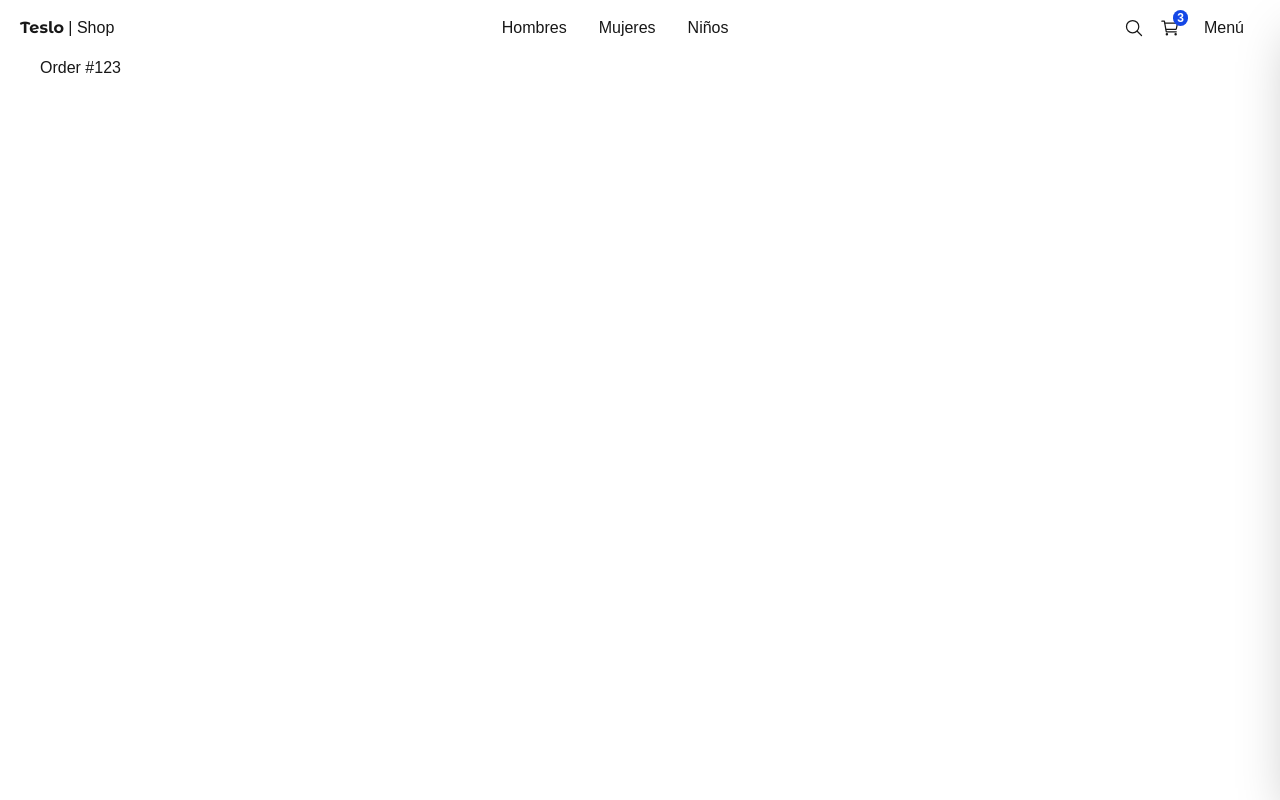
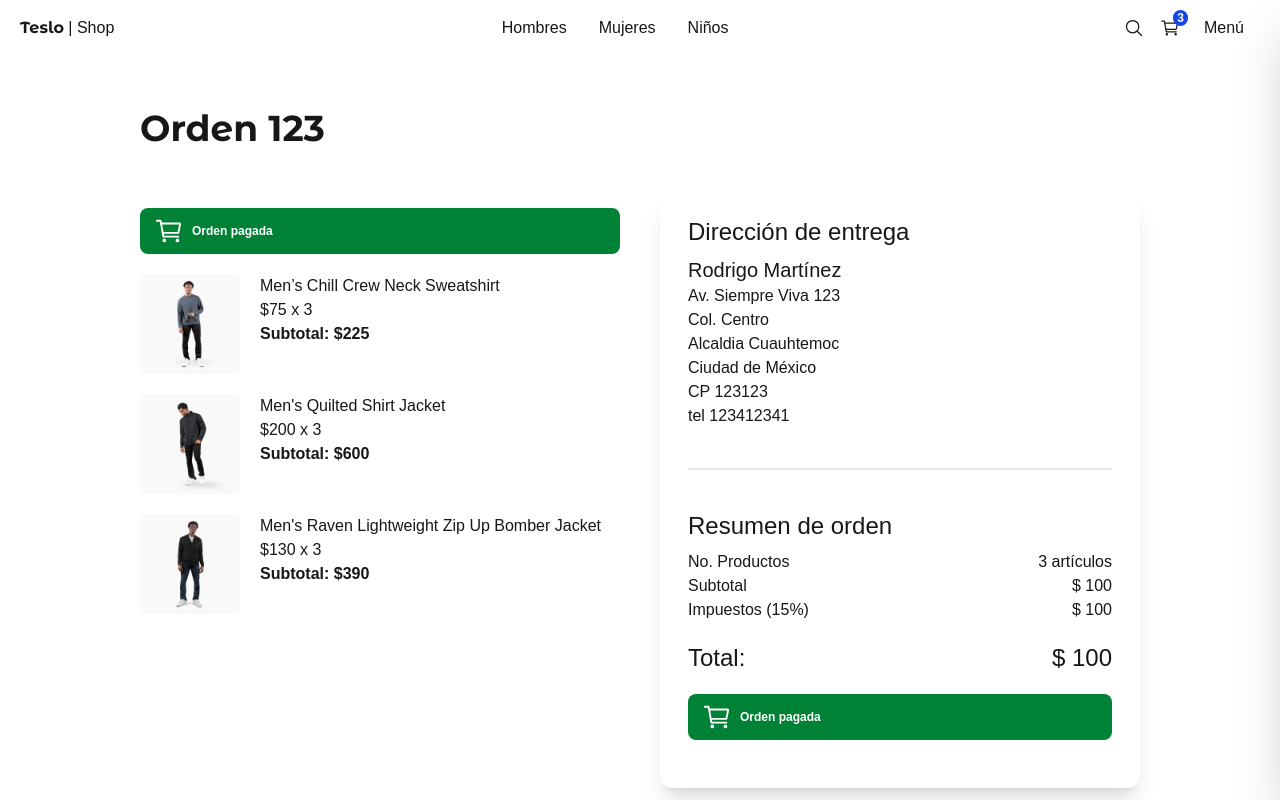
Before and after one commit to DevRodox/Nextjs-ecommerce-platform, a Next.js app: page /orders/123 in a window 1280 px wide. Built offline with nearby package versions, Linux system fonts and the light colour scheme.

Commit message:
ADD order page

```diff
--- a/src/app/(shop)/checkout/page.tsx
+++ b/src/app/(shop)/checkout/page.tsx
@@ -1,8 +1,102 @@
+import Link from 'next/link';
+import { Title } from '@/components';
+import { initialData } from '@/seed/seed';
+import Image from 'next/image';
+
+const productsInCart = [
+  initialData.products[0],
+  initialData.products[1],
+  initialData.products[2],
+];
 
 export default function CheckoutPage() {
   return (
-    <div>
-      <h1>Checkout Page</h1>
+    <div className='flex justify-center intems-center mb-72 px-10 sm:px-10'>
+      <div className='flex flex-col w-250'>
+        <Title title='Verificar Orden' />
+
+        <div className='grid grid-cols-1 sm:grid-cols-2 gap-10'>
+          <div className='flex flex-col mt-5'>
+            <span className='text-xl'>Ajustar elementos</span>
+            <Link href='/cart' className='underline mb-5'>
+              Editar Carrito
+            </Link>
+
+            {/* Items */}
+            {productsInCart.map((product) => (
+              <div key={product.slug} className='flex mb-5'>
+                <Image
+                  src={`/products/${product.images[0]}`}
+                  width={100}
+                  height={100}
+                  style={{
+                    width: '100px',
+                    height: '100px',
+                  }}
+                  alt={product.title}
+                  className='mr-5 rounded'
+                />
+
+                <div>
+                  <p>{product.title}</p>
+                  <p>${product.price} x 3</p>
+                  <p className='font-bold'>Subtotal: ${product.price * 3}</p>
+                </div>
+              </div>
+            ))}
+          </div>
+
+          {/* Checkout - Resumen de orden */}
+
+          <div className='bg-white rounded-xl shadow-xl p-7'>
+            <h2 className='text-2xl mb-2'>Dirección de entrega</h2>
+            <div className='mb-10'>
+              <p className='text-xl'>Rodrigo Martínez</p>
+              <p>Av. Siempre Viva 123</p>
+              <p>Col. Centro</p>
+              <p>Alcaldia Cuauhtemoc</p>
+              <p>Ciudad de México</p>
+              <p>CP 123123</p>
+              <p>tel 123412341</p>
+            </div>
+
+            {/* Divider */}
+
+            <div className='w-full h-0.5 rounded bg-gray-200 mb-10' />
+
+            <h2 className='text-2xl mb-2'>Resumen de orden</h2>
+            <div className='grid grid-cols-2'>
+              <span>No. Productos</span>
+              <span className='text-right'>3 artículos</span>
+
+              <span>Subtotal</span>
+              <span className='text-right'>$ 100</span>
+
+              <span>Impuestos (15%)</span>
+              <span className='text-right'>$ 100</span>
+
+              <span className='text-2xl mt-5'>Total:</span>
+              <span className='mt-5 text-2xl text-right'>$ 100</span>
+            </div>
+
+            <div className='mt-5 mb-2 w-full'>
+              {/* Disclaimer */}
+              <p className='mb-5'>
+                <span className='text-xs'>
+                  Al hacer click en  &quot;Colocar orden&quot;, aceptas nuestros <a href="#" className='underline'>términos y condiciones</a> y <a href="#" className='underline'>política de privacidad.</a>
+                </span>
+              </p>
+
+              <Link
+                className='flex btn-primary justify-center'
+                href='/orders/123'
+              >
+                Colocar Orden
+              </Link>
+            </div>
+          </div>
+        </div>
+      </div>
     </div>
   );
-};
+}
--- a/src/app/(shop)/orders/[id]/page.tsx
+++ b/src/app/(shop)/orders/[id]/page.tsx
@@ -1,8 +1,125 @@
+import Link from 'next/link';
 
-export default function OrderPage() {
+import { Title } from '@/components';
+import { initialData } from '@/seed/seed';
+import Image from 'next/image';
+import clsx from 'clsx';
+import { IoCartOutline } from 'react-icons/io5';
+
+const productsInCart = [
+  initialData.products[0],
+  initialData.products[1],
+  initialData.products[2],
+];
+
+interface Props {
+  params: {
+    id: string;
+  };
+}
+
+export default async function OrderPage({ params }: Props) {
+  const { id } = await params;
+
+  //TODO: verificar
+  // Redirect(/)
+
   return (
-    <div>
-      <h1>Order #123 </h1>
+    <div className='flex justify-center intems-center mb-72 px-10 sm:px-10'>
+      <div className='flex flex-col w-250'>
+        <Title title={`Orden ${id}`} />
+
+        <div className='grid grid-cols-1 sm:grid-cols-2 gap-10'>
+          <div className='flex flex-col mt-5'>
+            <div
+              className={clsx(
+                'flex items-center rounded-lg py-2 px-3.5 text-xs font-bold text-white mb-5',
+                {
+                  'bg-red-500': false,
+                  'bg-green-700': true,
+                }
+              )}
+            >
+              <IoCartOutline size={30} />
+              {/* <span className='mx-2'>Pendiente de pago</span> */}
+              <span className='mx-2'>Orden pagada</span>
+            </div>
+
+            {/* Items */}
+            {productsInCart.map((product) => (
+              <div key={product.slug} className='flex mb-5'>
+                <Image
+                  src={`/products/${product.images[0]}`}
+                  width={100}
+                  height={100}
+                  style={{
+                    width: '100px',
+                    height: '100px',
+                  }}
+                  alt={product.title}
+                  className='mr-5 rounded'
+                />
+
+                <div>
+                  <p>{product.title}</p>
+                  <p>${product.price} x 3</p>
+                  <p className='font-bold'>Subtotal: ${product.price * 3}</p>
+                </div>
+              </div>
+            ))}
+          </div>
+
+          {/* Checkout - Resumen de orden */}
+
+          <div className='bg-white rounded-xl shadow-xl p-7'>
+            <h2 className='text-2xl mb-2'>Dirección de entrega</h2>
+            <div className='mb-10'>
+              <p className='text-xl'>Rodrigo Martínez</p>
+              <p>Av. Siempre Viva 123</p>
+              <p>Col. Centro</p>
+              <p>Alcaldia Cuauhtemoc</p>
+              <p>Ciudad de México</p>
+              <p>CP 123123</p>
+              <p>tel 123412341</p>
+            </div>
+
+            {/* Divider */}
+
+            <div className='w-full h-0.5 rounded bg-gray-200 mb-10' />
+
+            <h2 className='text-2xl mb-2'>Resumen de orden</h2>
+            <div className='grid grid-cols-2'>
+              <span>No. Productos</span>
+              <span className='text-right'>3 artículos</span>
+
+              <span>Subtotal</span>
+              <span className='text-right'>$ 100</span>
+
+              <span>Impuestos (15%)</span>
+              <span className='text-right'>$ 100</span>
+
+              <span className='text-2xl mt-5'>Total:</span>
+              <span className='mt-5 text-2xl text-right'>$ 100</span>
+            </div>
+
+            <div className='mt-5 mb-2 w-full'>
+              <div
+                className={clsx(
+                  'flex items-center rounded-lg py-2 px-3.5 text-xs font-bold text-white mb-5',
+                  {
+                    'bg-red-500': false,
+                    'bg-green-700': true,
+                  }
+                )}
+              >
+                <IoCartOutline size={30} />
+                {/* <span className='mx-2'>Pendiente de pago</span> */}
+                <span className='mx-2'>Orden pagada</span>
+              </div>
+            </div>
+          </div>
+        </div>
+      </div>
     </div>
   );
-};
+}
```
